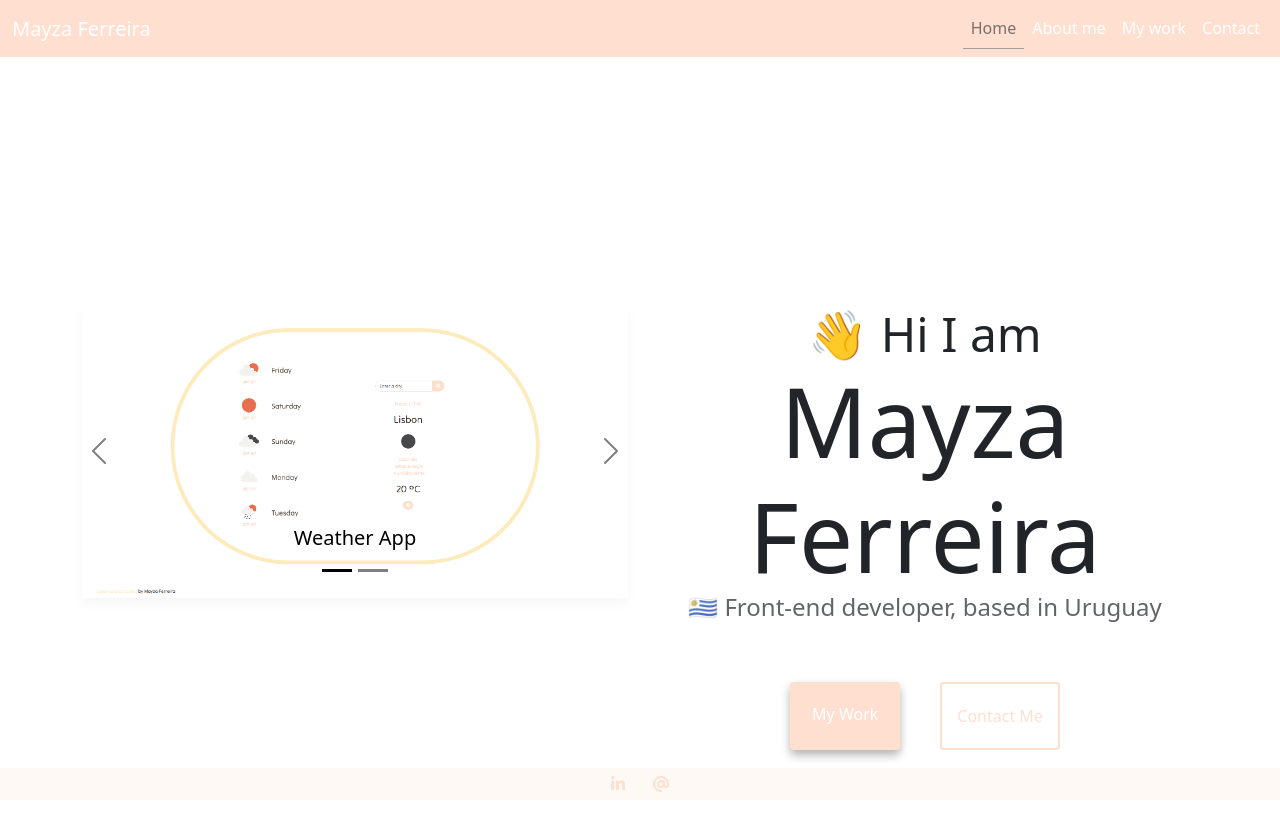
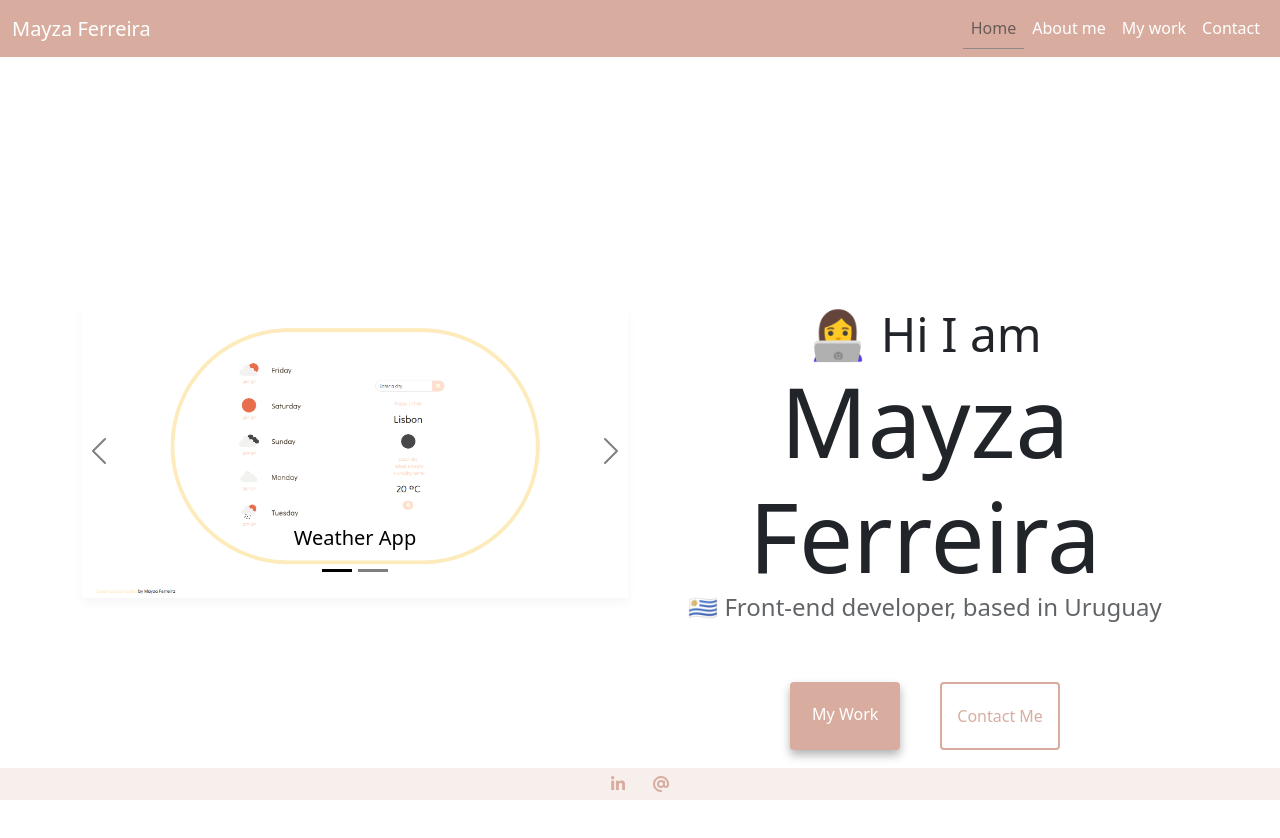
Before and after one commit to mayza-ferreira/Portfolio-project, a plain HTML site: page index.html in a window 1280 px wide. Drawn offline with nearby package versions, Linux system fonts and the light colour scheme.

Commit message:
Changed color in css

```diff
--- a/index.html
+++ b/index.html
@@ -158,7 +158,7 @@
           </div>
         </div>
         <div class="col-lg-6 presentation">
-          <h2 id="h2" class="text-center m-0">👋 Hi I am</h2>
+          <h2 id="h2" class="text-center m-0">👩‍💻 Hi I am</h2>
           <h1 class="text-center m-0">Mayza Ferreira</h1>
           <h3 class="text-center m-0">
             🇺🇾 Front-end developer, based in Uruguay
@@ -185,10 +185,10 @@
     <div class="card d-none d-md-block text-center footer container-fluid">
       <div class="p-1">
         <a href="http://" title="My Linkedin profile">
-          <i class="fa-brands fa-linkedin-in me-4" style="color: #ffdfcf"></i
+          <i class="fa-brands fa-linkedin-in me-4" style="color: #d8ada0"></i
         ></a>
         <a href="mailto:mayzaferreiraher@gmail.com " title="Send me an email">
-          <i class="fa-solid fa-at" style="color: #ffdfcf"></i
+          <i class="fa-solid fa-at" style="color: #d8ada0"></i
         ></a>
       </div>
     </div>
--- a/style.css
+++ b/style.css
@@ -2,7 +2,7 @@
   --primary-color: #e0ffcd;
   --secondary-color: #fdffcd;
   --third-color: #ffebbb;
-  --fourth-color: #ffdfcf;
+  --fourth-color: #d8ada0;
 
   --fifth-color: #ffffff;
   --sixth-color: #212529;
@@ -77,7 +77,7 @@ h3 {
 .projects-link {
   color: var(--fifth-color);
   padding: 20px 22px;
-  background: var(--fourth-color);
+  background: #d8ada0;
   box-shadow: var(--box-shadow);
 }
 
@@ -120,5 +120,5 @@ p {
   bottom: 0;
   border-radius: 0px;
   border: none;
-  background: rgb(255, 223, 207, 0.2);
+  background: rgb(216, 173, 160, 0.2);
 }
```
